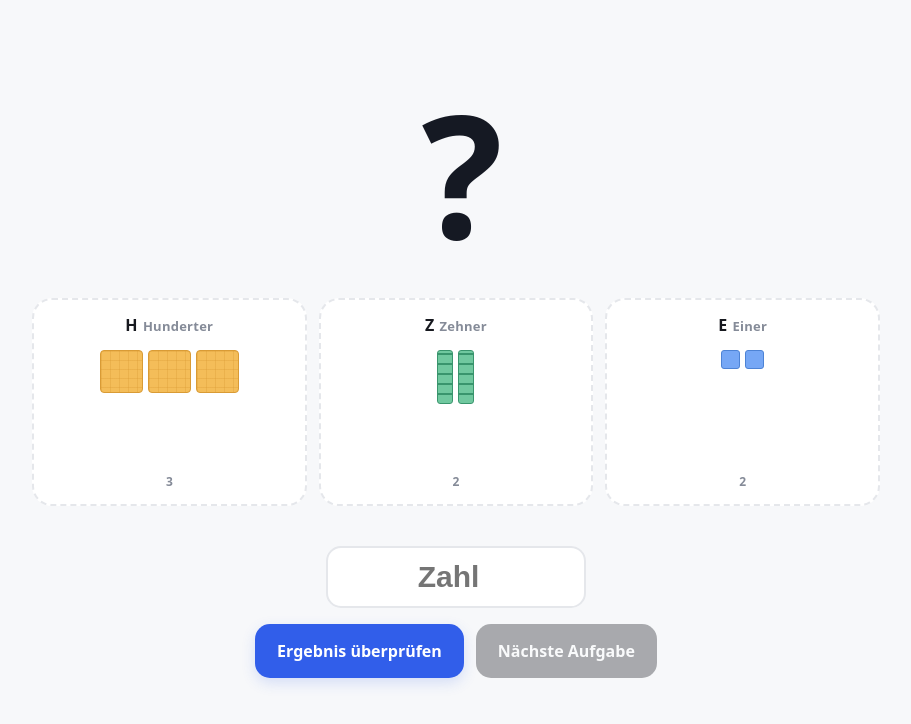
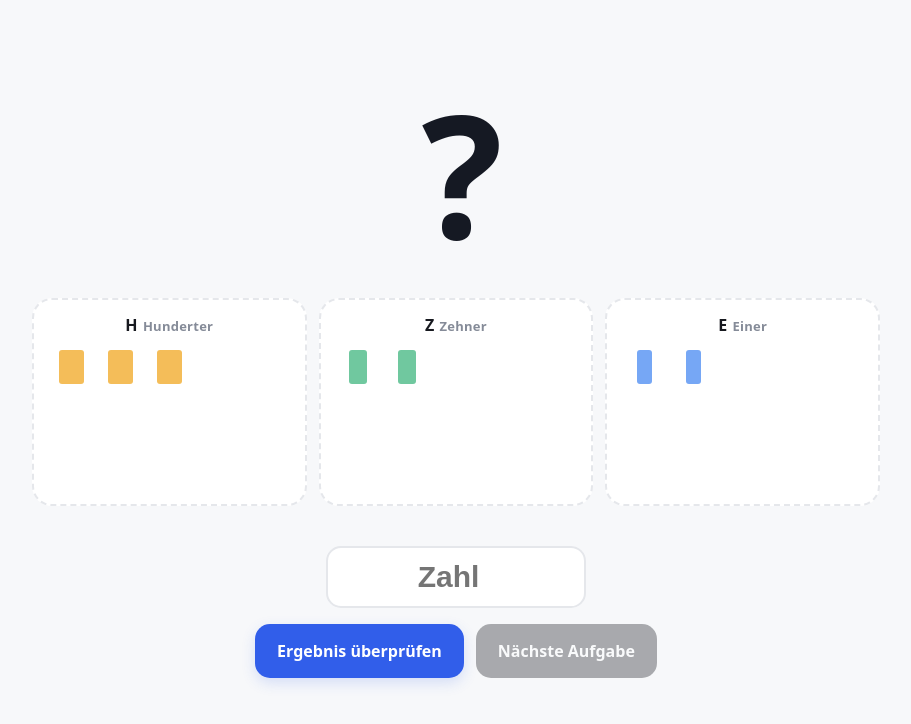
Before and after one commit to Vinzenz-hub/Mathe-Quiz, a plain HTML site: page index.html in a window 1280 px wide. Shown: the whole page, without its empty margins (184-1095 px from the left). Drawn offline with Linux system fonts and the light colour scheme.

Commit message:
Simplify colored place-value blocks and arrange five per row

```diff
--- a/index.html
+++ b/index.html
@@ -17,16 +17,16 @@ main{width:min(920px,100%);padding:clamp(22px,5vw,56px) clamp(16px,4vw,36px) 36p
 .zone.over{border-color:var(--blue);background:#f0f4ff}
 .zone-head{font-size:13px;font-weight:750;color:var(--muted);letter-spacing:.02em}
 .zone-head b{font-size:16px;color:var(--ink);margin-right:5px}
-.pieces{width:100%;display:flex;align-content:flex-start;align-items:flex-start;justify-content:center;gap:5px;flex-wrap:wrap;padding:14px 0;flex:1}
+.pieces{width:100%;display:grid;grid-template-columns:repeat(5,minmax(0,1fr));grid-auto-rows:min-content;align-content:start;justify-items:center;gap:5px 2px;padding:14px 0;flex:1}
 .piece{display:block;flex:none;touch-action:none;user-select:none;-webkit-user-select:none}
-.h{width:clamp(29px,5vw,43px);height:clamp(29px,5vw,43px);border-radius:4px;border:1px solid #d99b35;background-color:var(--yellow);background-image:linear-gradient(#d99b3555 1px,transparent 1px),linear-gradient(90deg,#d99b3555 1px,transparent 1px);background-size:9px 9px}
-.z{width:16px;height:clamp(38px,7vw,54px);border-radius:3px;border:1px solid #39956d;background:repeating-linear-gradient(0deg,#70c89f 0 8px,#39956d 8px 10px)}
-.e{width:19px;height:19px;border-radius:3px;border:1px solid #4d83d5;background:var(--unit)}
+.h{width:clamp(12px,3vw,25px);height:clamp(23px,5vw,34px);border-radius:3px;background:var(--yellow)}
+.z{width:clamp(10px,2.4vw,18px);height:clamp(23px,5vw,34px);border-radius:3px;background:#70c89f}
+.e{width:clamp(8px,2vw,15px);height:clamp(23px,5vw,34px);border-radius:3px;background:var(--unit)}
 .count{font-size:12px;color:var(--muted);font-weight:650;min-height:17px}
 .tray{margin-top:clamp(24px,5vh,44px);padding:16px 18px 19px;border-radius:20px;background:#eceff3;display:flex;justify-content:center;align-items:center;gap:clamp(18px,6vw,54px);touch-action:none}
 .source{display:flex;align-items:center;justify-content:center;gap:10px;min-width:70px;min-height:66px;padding:9px 13px;border-radius:14px;background:#fff;box-shadow:0 2px 8px #17233b0b;cursor:grab;touch-action:none;user-select:none}
 .source:active{cursor:grabbing}
-.source .h{width:35px;height:35px}.source .z{height:43px;width:15px}.source .e{width:19px;height:19px}
+.source .h{width:22px;height:32px}.source .z{height:32px;width:15px}.source .e{width:11px;height:32px}
 .source span:last-child{font-size:14px;font-weight:800}
 .drag-ghost{position:fixed;z-index:20;pointer-events:none;opacity:.88;transform:translate(-50%,-50%) scale(1.12);filter:drop-shadow(0 5px 7px #0002)}
 .number-entry{display:none;justify-content:center;margin-top:clamp(24px,5vh,44px)}
@@ -44,8 +44,8 @@ main{width:min(920px,100%);padding:clamp(22px,5vw,56px) clamp(16px,4vw,36px) 36p
 main.wrong{animation:shake .34s ease}
 @keyframes shake{0%,100%{transform:translateX(0)}20%,60%{transform:translateX(-9px)}40%,80%{transform:translateX(9px)}}
 @media(max-width:520px){.actions{gap:8px}.action{flex:1;padding:0 10px;min-height:52px;font-size:14px}}
-@media(max-width:520px){main{padding-top:24px}.target{margin:7vh 0 7vh}.workspace{gap:7px}.zone{min-height:180px;padding:10px 5px;border-radius:15px}.zone-head{font-size:11px}.zone-head b{display:block;font-size:14px;margin:0 0 3px}.pieces{gap:4px;padding:12px 0}.h{width:27px;height:27px;background-size:7px 7px}.z{width:13px;height:39px}.e{width:15px;height:15px}.tray{gap:9px;padding:12px 8px;border-radius:16px}.source{min-width:0;flex:1;gap:7px;padding:9px 5px;min-height:60px}.source .h{width:29px;height:29px}.source .z{height:37px;width:13px}.source .e{width:16px;height:16px}.source span:last-child{font-size:12px}}
-@media(max-width:360px){.workspace{gap:5px}.zone{padding-inline:3px}.h{width:23px;height:23px}.z{width:11px;height:35px}.e{width:13px;height:13px}.tray{gap:6px}.source{gap:5px}}
+@media(max-width:520px){main{padding-top:24px}.target{margin:7vh 0 7vh}.workspace{gap:7px}.zone{min-height:180px;padding:10px 5px;border-radius:15px}.zone-head{font-size:11px}.zone-head b{display:block;font-size:14px;margin:0 0 3px}.pieces{gap:4px 2px;padding:12px 0}.h{width:clamp(11px,3vw,17px);height:25px}.z{width:clamp(9px,2.5vw,14px);height:25px}.e{width:clamp(7px,2vw,11px);height:25px}.tray{gap:9px;padding:12px 8px;border-radius:16px}.source{min-width:0;flex:1;gap:7px;padding:9px 5px;min-height:60px}.source .h{width:19px;height:29px}.source .z{height:29px;width:13px}.source .e{width:10px;height:29px}.source span:last-child{font-size:12px}}
+@media(max-width:360px){.workspace{gap:5px}.zone{padding-inline:3px}.pieces{gap:3px 1px}.h{width:10px;height:22px}.z{width:8px;height:22px}.e{width:6px;height:22px}.tray{gap:6px}.source{gap:5px}}
 @media(prefers-reduced-motion:reduce){*{transition:none!important}}
 </style>
 </head>
@@ -53,9 +53,9 @@ main.wrong{animation:shake .34s ease}
 <main>
   <div class="target" id="target" aria-label="Zielzahl">347</div>
   <section class="workspace" aria-label="Arbeitsfläche">
-    <div class="zone" data-drop="h"><div class="zone-head"><b>H</b>Hunderter</div><div class="pieces" id="pieces-h"></div><div class="count" id="count-h">0</div></div>
-    <div class="zone" data-drop="z"><div class="zone-head"><b>Z</b>Zehner</div><div class="pieces" id="pieces-z"></div><div class="count" id="count-z">0</div></div>
-    <div class="zone" data-drop="e"><div class="zone-head"><b>E</b>Einer</div><div class="pieces" id="pieces-e"></div><div class="count" id="count-e">0</div></div>
+    <div class="zone" data-drop="h"><div class="zone-head"><b>H</b>Hunderter</div><div class="pieces" id="pieces-h"></div></div>
+    <div class="zone" data-drop="z"><div class="zone-head"><b>Z</b>Zehner</div><div class="pieces" id="pieces-z"></div></div>
+    <div class="zone" data-drop="e"><div class="zone-head"><b>E</b>Einer</div><div class="pieces" id="pieces-e"></div></div>
   </section>
   <section class="tray" id="tray" data-drop="tray" aria-label="Material">
     <div class="source" data-source="h"><i class="piece h"></i><span>100</span></div>
@@ -77,6 +77,7 @@ const counts={h:0,z:0,e:0};let target=347,drag=null,ghost=null;
 const values={h:100,z:10,e:1},labels={h:'Hunderter',z:'Zehner',e:'Einer'};
 function newNumber(){
  solved=false;mode=Math.random()<.34?'read':'build';
+ document.getElementById('numberAnswer').value='';
  checkButton.disabled=false;nextButton.disabled=true;
  result.className='result';result.textContent='';message.textContent='';
  let n;do{n=Math.floor(Math.random()*999)+1}while(n===target);
@@ -102,7 +103,6 @@ function render(k){
   const block=document.createElement('i');block.className='piece '+k;block.dataset.placed=k;block.dataset.index=String(i);block.setAttribute('aria-label',labels[k]);
   area.append(block);
  }
- document.getElementById('count-'+k).textContent=String(counts[k]);
 }
 function currentValue(){return counts.h*100+counts.z*10+counts.e}
 function playTone(correct){
```
